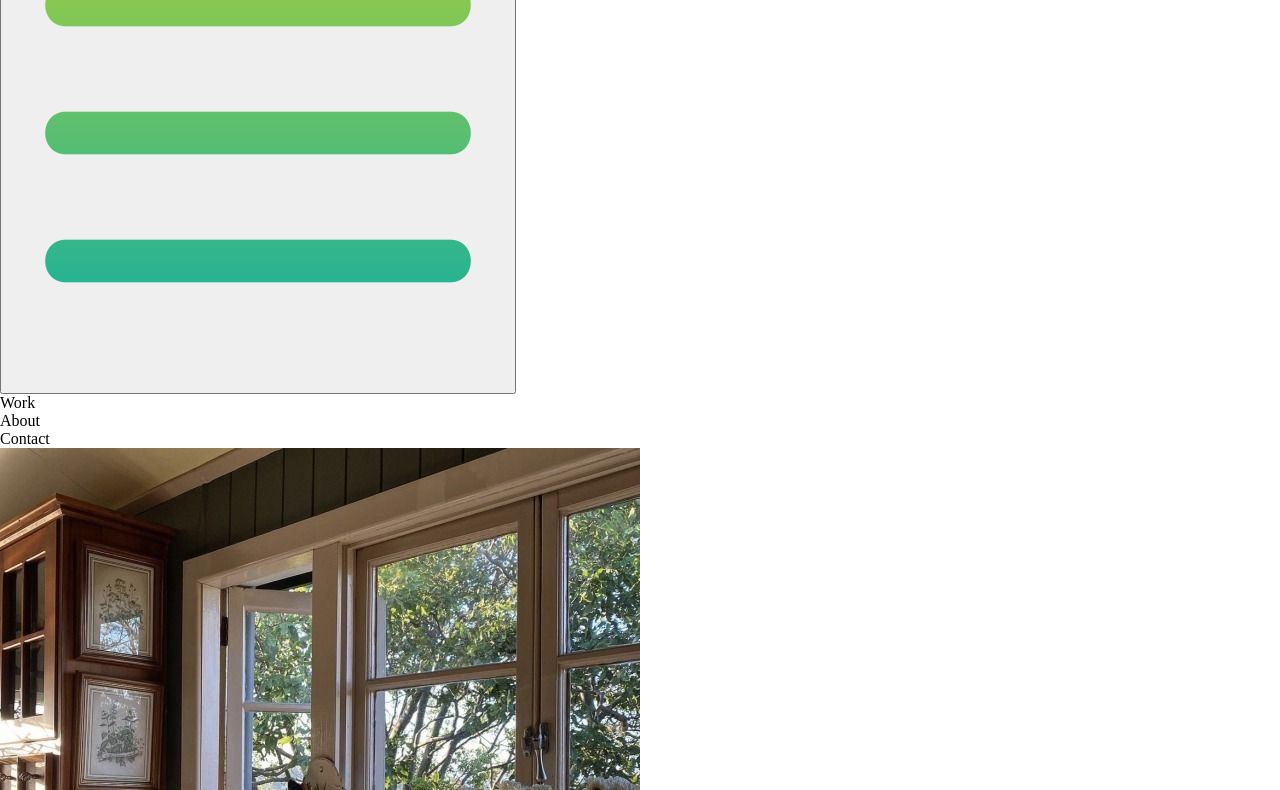
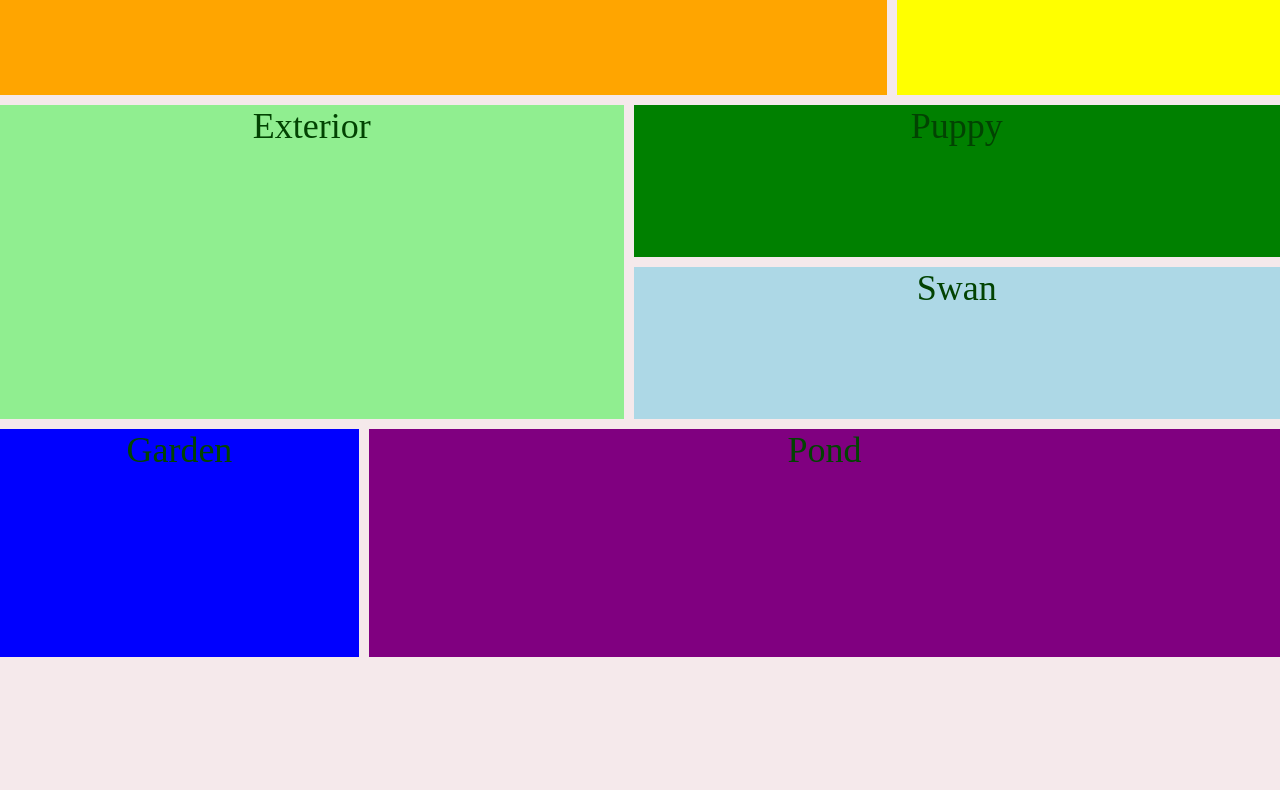
Before and after one commit to rosaTome/yuma, a plain HTML site: page web/10-grid-challenge-extension/index.html in a window 1280 px wide. Shown: the part 143-933 px from the top of the page. After the commit the page ends 800 px from the top, so only its background shows below. Drawn offline with Linux system fonts and the light colour scheme; a web font is replaced by a local one.

Commit message:
I have used color blocks to support html structure and styling before adding content and media queries for mobile complete

```diff
--- a/web/10-grid-challenge-extension/index.html
+++ b/web/10-grid-challenge-extension/index.html
@@ -12,39 +12,49 @@
 
 <body>
 
-    <header>
-        <p>MyGallery</p>
-        <button class="button"> <img src="./images/button.png" alt="button"></button>
-
-        <nav>
-            <ul>
-                <li>Work</li>
-                <li>About</li>
-                <li>Contact</li>
-            </ul>
-        </nav>
-
+    <header>Header
+        <!-- <h1>MyGallery</h1>
+        <a href="#" class="button">
+            <img src="./images/button.png" alt="button">
+        </a> -->
+        <!-- <nav>Nav
+            <div>
+                <ul class>
+                    <li>Work</li>
+                    <li>About</li>
+                    <li>Contact</li>
+                </ul>
+            </div>
+        </nav> -->
     </header>
 
-    <main>
-        <img src="./images/morning_bliss.JPG" alt="morning_bliss">
-        <img src="./images/cuisine.JPG" alt="cuisine">
+    <main>Morning Bliss
+        <!-- <img src="./images/morning_bliss.JPG" alt="morning_bliss"> -->
     </main>
 
-    <article>
-        <img src="./images/exterior.JPG" alt="exterior">
+    <div> Le Cuisine
+        <!-- <img src="./images/cuisine.JPG" alt="cuisine"> -->
+    </div>
+
+    <article>Exterior
+        <!-- <img src="./images/exterior.JPG" alt="exterior"> -->
     </article>
 
-    <aside>
-        <img src="./images/swan.JPG" alt="swan">
+    <section>Puppy
+        <!-- <img src="./images/puppy.JPG" alt="puppy"> -->
+    </section>
 
+    <aside>Swan
+        <!-- <img src="./images/swan.JPG" alt="swan"> -->
     </aside>
 
-    <footer>
-        <img src="./images/garden.JPG" alt="garden">
-        <img src="./images/pond.JPG" alt="pond">
+    <figure>Garden
+        <!-- <img src="./images/garden.JPG" alt="garden"> -->
+    </figure>
+
+    <footer>Pond
+        <!-- <img src="./images/pond.JPG" alt="pond"> -->
     </footer>
 
 </body>
-
 </html>
--- a/web/10-grid-challenge-extension/styles.css
+++ b/web/10-grid-challenge-extension/styles.css
@@ -1,5 +1,137 @@
+@import url('https://fonts.googleapis.com/css2?family=League+Script&display=swap');
+
 * {
     margin: 0;
     padding: 0;
     box-sizing: border-box;
+    font-family: "League Script";
+    font-size: 1.5rem;
+    text-align: center;
+    background-color: rgb(245, 233, 235);
+    color: rgb(2, 67, 2);
 }
+
+body {
+    display: grid;
+    grid-template-areas:
+        "header header header header"
+
+        "main main main main"
+        "div div div div"
+        "article article article article"
+    ;
+    gap: 10px;
+    grid-template-rows: 1fr 3fr 3fr 3fr;
+    /* grid-template-columns: 100px 100px 100px 10px; */
+    height: 100vh;
+}
+
+header {
+    grid-area: header;
+    display: flex;
+    flex-direction: row;
+    justify-content: space-evenly;
+    align-items: center;
+    background-color: red;
+}
+
+nav {
+    display: none;
+    list-style-type: none;
+}
+
+.button > img {
+    max-width: 100px;
+}
+
+main {
+    grid-area: main;
+    background-color: orange;
+}
+
+div {
+    grid-area: div;
+    background-color: yellow;
+}
+
+article {
+    grid-area: article;
+    background-color: lightgreen;
+}
+
+section {
+    display: none;
+    background-color: green;
+}
+
+aside {
+    display: none;
+    background-color: lightblue;
+}
+
+figure {
+    display: none;
+    background-color: blue;
+}
+
+footer {
+    display: none;
+    background-color: purple;
+}
+
+header > button > img {
+    max-width: 10%;
+}
+
+@media screen and (min-width: 768px){
+    body{
+        display: grid;
+        grid-template-areas:
+        "header header header header"
+
+        "main main main div"
+        "article article section section"
+        "article article aside aside"
+        "figure footer footer footer"
+        ;
+        gap: 10px;
+        grid-template-rows: 1fr 2fr 2fr 2fr 3fr;
+    }
+
+    /* aside {
+        display: block;
+        grid-area: aside;
+        background-color: orange;
+    } */
+
+    nav {
+        display: block;
+        grid-area: nav;
+        list-style-type: none;
+    }
+
+    section {
+        display: block;
+        grid-area: section;
+        background-color: green;
+    }
+
+    aside {
+        display: block;
+        grid-area: aside;
+        background-color: lightblue;
+    }
+
+    figure {
+        display: block;
+        grid-area: figure;
+        background-color: blue;
+    }
+
+    footer {
+        display: block;
+        grid-area: footer;
+        background-color: purple;
+    }
+
+}
```
Also changed, not shown: web/10-grid-challenge-extension/images/puppy.JPG (added), 1 other file.
